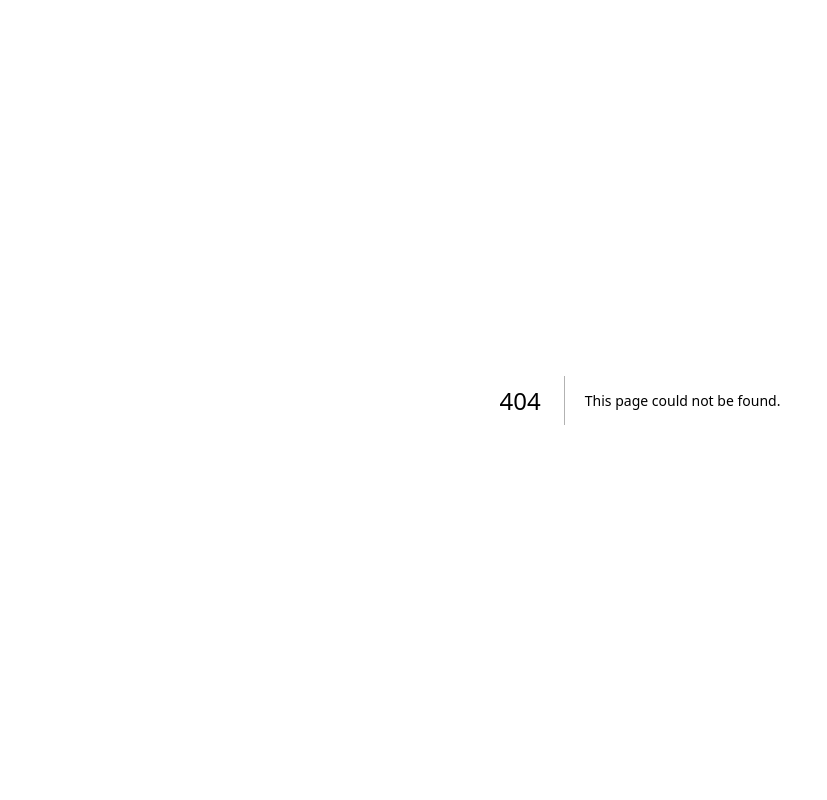
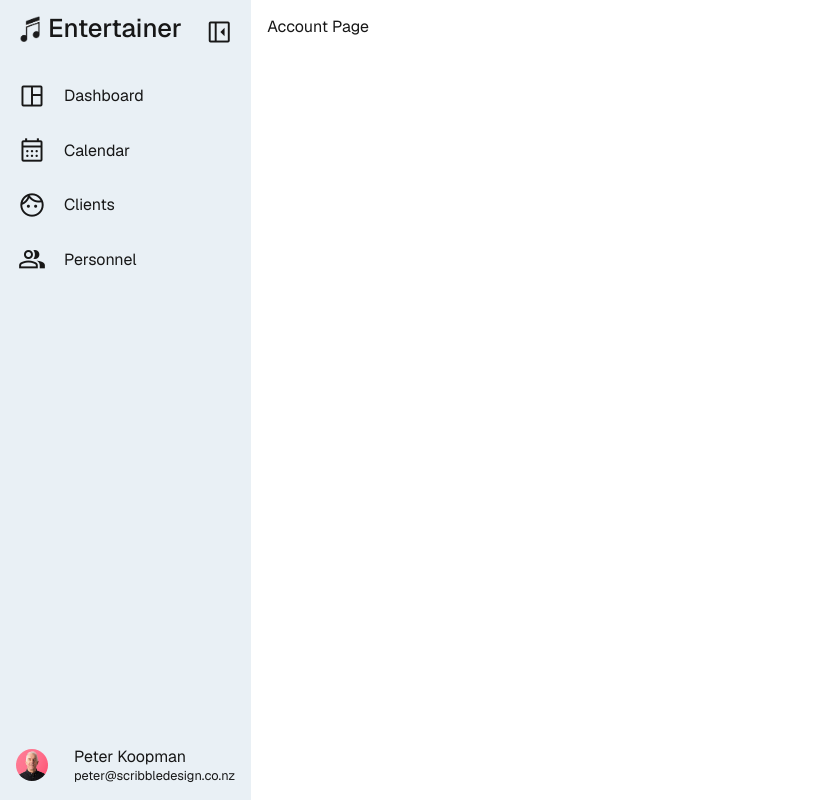
Before and after one commit to peterkoopman/entertainer, a Next.js app: page /account in a window 1280 px wide. Before the commit this address had no page. Shown: the whole page, without its empty margins (0-827 px from the left). Built offline with nearby package versions, Linux system fonts and the light colour scheme.

Commit message:
Create temp settings and account pages

```diff
--- /dev/null
+++ b/src/app/(appPages)/account/page.tsx
@@ -0,0 +1,3 @@
+export default function AccountPage() {
+  return <div>Account Page</div>;
+}
--- /dev/null
+++ b/src/app/(appPages)/settings/page.tsx
@@ -0,0 +1,3 @@
+export default function SettingsPage() {
+  return <div>Settings</div>;
+}
```
